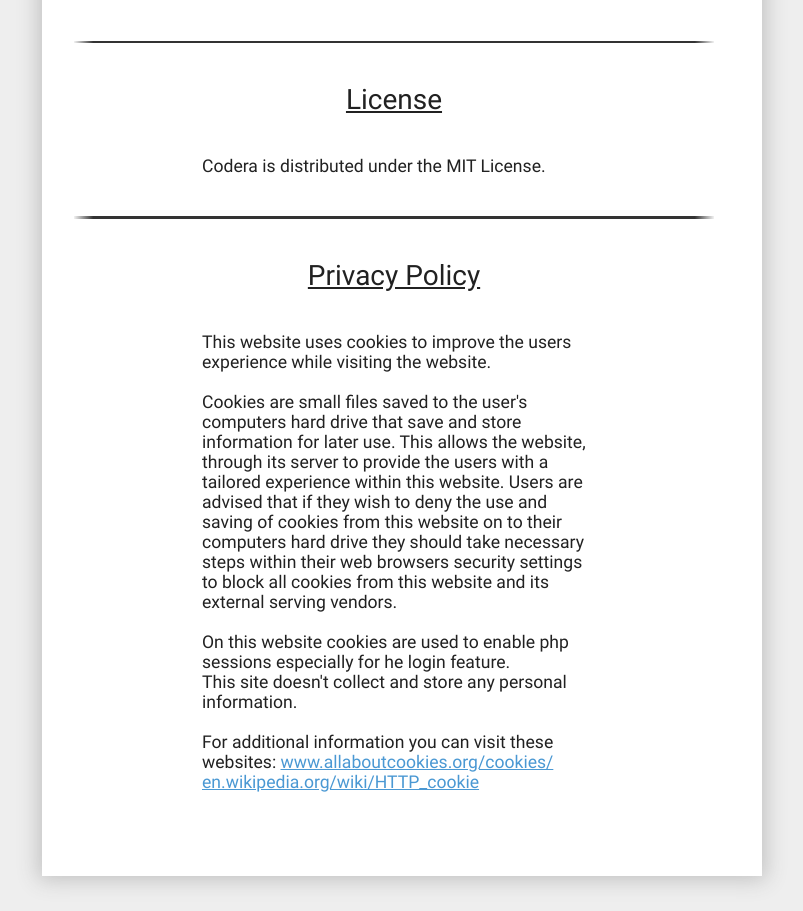
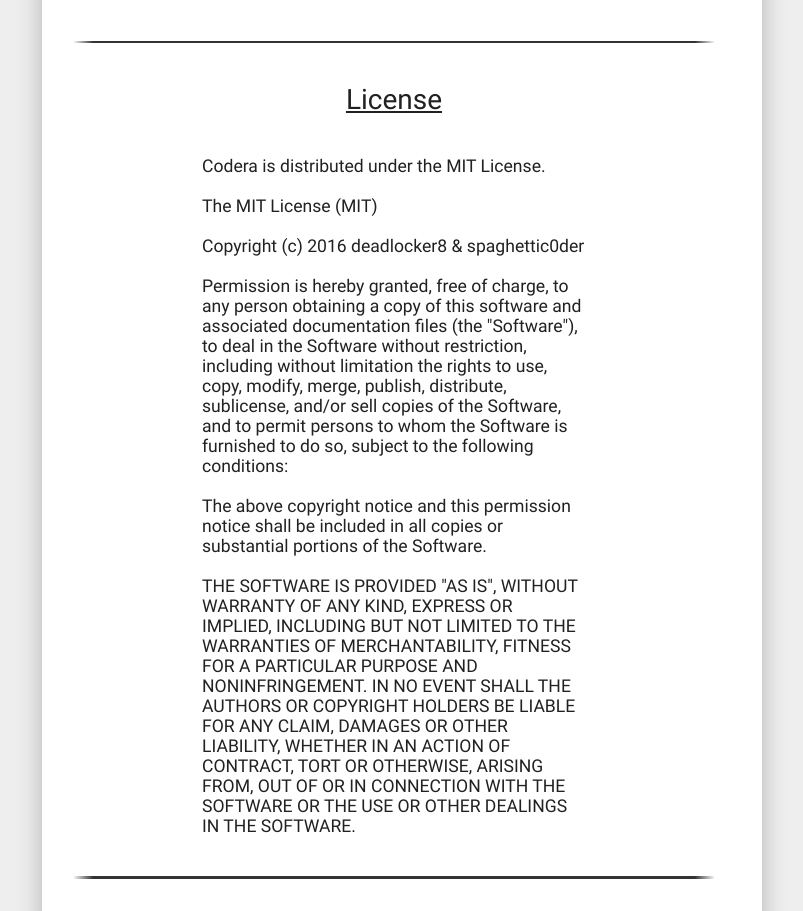
Before and after one commit to DeadSpaghetti/codera, a PHP site: page /to/php/about.php in a window 1280 px wide. Shown: the part 5589-6500 px from the top of the page, without its empty margins (238-1041 px from the left). Run offline with PHP 8.4, Linux system fonts and the light colour scheme; some libraries are stand-ins or nearby versions.

Commit message:
Fixed #127

```diff
--- a/config/users.json
+++ b/config/users.json
@@ -1,7 +1,7 @@
 [
     {
         "username": "admin",
-        "password": "$5$g3t#~34u\u00f6@$n\/GHCdxrjug8l3wdmIMXHgU9sQISyzF9rF3Zq05N8p5",
+        "password": "$5$g3t#~34u\u00f6@$ldR4iaw68pClc\/MW9oB3R5yrY83c4mrxoiyw14MEFu\/",
         "forbiddenProjects": "[]",
         "accountType": "admin"
     },
--- a/php/about.php
+++ b/php/about.php
@@ -128,7 +128,16 @@ include "helper/getAboutPageFromJSON.php";
 					<div class="about-headline-small">License</div>
 					<div class="about-text-full">
 						Codera is distributed under the MIT License.
-						<br>
+						<br><br>
+						The MIT License (MIT)
+						<br><br>
+						Copyright (c) 2016 deadlocker8 &amp; spaghettic0der
+						<br><br>
+						Permission is hereby granted, free of charge, to any person obtaining a copy of this software and associated documentation files (the "Software"), to deal in the Software without restriction, including without limitation the rights to use, copy, modify, merge, publish, distribute, sublicense, and/or sell copies of the Software, and to permit persons to whom the Software is furnished to do so, subject to the following conditions:
+						<br><br>
+						The above copyright notice and this permission notice shall be included in all copies or substantial portions of the Software.
+						<br><br>
+						THE SOFTWARE IS PROVIDED "AS IS", WITHOUT WARRANTY OF ANY KIND, EXPRESS OR IMPLIED, INCLUDING BUT NOT LIMITED TO THE WARRANTIES OF MERCHANTABILITY, FITNESS FOR A PARTICULAR PURPOSE AND NONINFRINGEMENT. IN NO EVENT SHALL THE AUTHORS OR COPYRIGHT HOLDERS BE LIABLE FOR ANY CLAIM, DAMAGES OR OTHER LIABILITY, WHETHER IN AN ACTION OF CONTRACT, TORT OR OTHERWISE, ARISING FROM, OUT OF OR IN CONNECTION WITH THE SOFTWARE OR THE USE OR OTHER DEALINGS IN THE SOFTWARE.
 					</div>
 					<div class="about-line"></div>
 					<div class="about-headline-small" id="privacy">Privacy Policy</div>
--- a/php/helper/getAboutPageFromJSON.php
+++ b/php/helper/getAboutPageFromJSON.php
@@ -1,6 +1,4 @@
 <?php
-if(!isset($_SESSION['loggedIn']))
-    session_start();
 global $path_config_about;
 include "paths.php";
 
```
